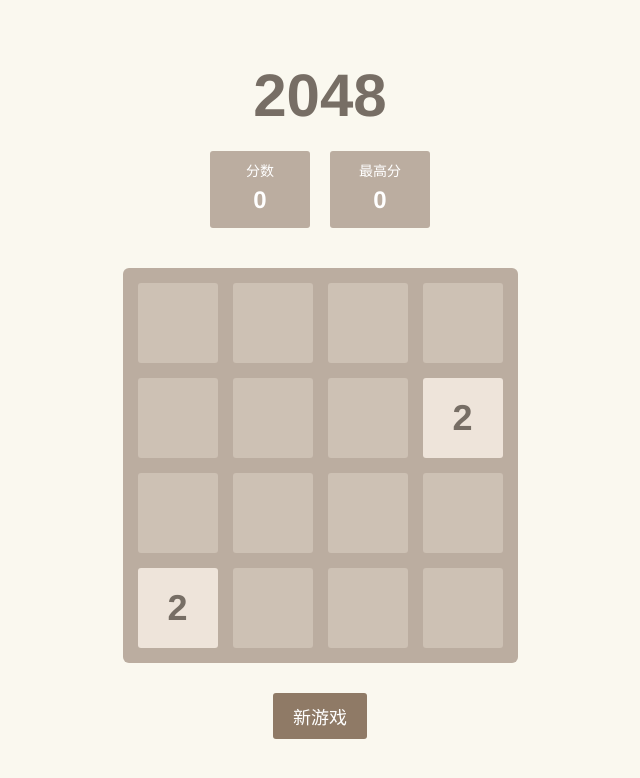
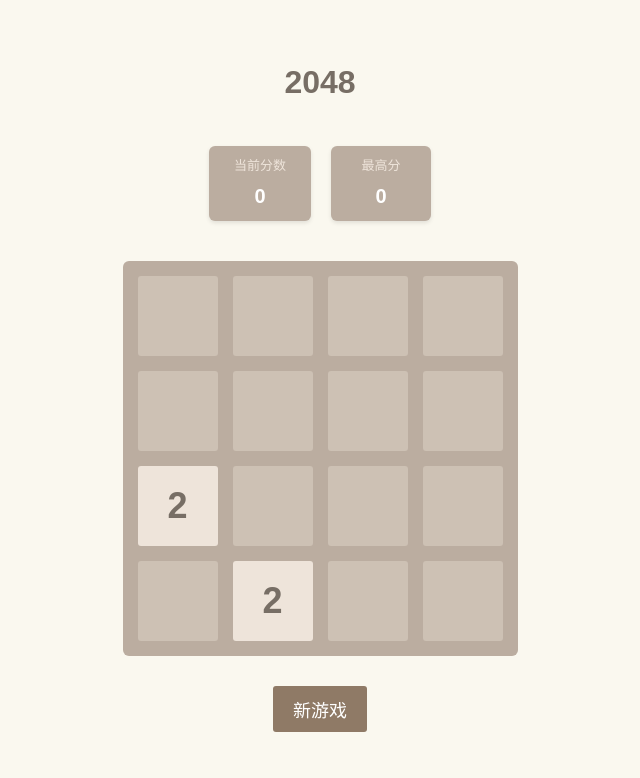
Before and after one commit to Alexzzl/2048_game, a React (Vite) app: page / in a window 1280 px wide. Shown: the top 778 px of the page, without its empty margins (320-960 px from the left). Built offline with nearby package versions, Linux system fonts and the light colour scheme.

Commit message:
修改GameState接口，将grid类型从Cell[][]更改为number[][]，并在Game2048组件中更新相关逻辑，添加最高分功能，优化样式和布局，提升用户体验。

```diff
--- a/src/components/Game2048.tsx
+++ b/src/components/Game2048.tsx
@@ -1,20 +1,13 @@
 import React, { useState, useEffect, useCallback } from 'react';
 import styled from '@emotion/styled';
+import { GameState } from '../types';
 
 // 类型定义
 type Grid = number[][];
 type Direction = 'up' | 'down' | 'left' | 'right';
 
-interface GameState {
-  grid: Grid;
-  score: number;
-  gameOver: boolean;
-  won: boolean;
-}
-
 interface MessageProps {
-  type: 'over' | 'win';
-  children: React.ReactNode;
+  type: 'win' | 'over';
 }
 
 // 样式组件
@@ -23,7 +16,9 @@ const GameContainer = styled.div`
   flex-direction: column;
   align-items: center;
   padding: 20px;
-  font-family: 'Clear Sans', 'Helvetica Neue', Arial, sans-serif;
+  font-family: "PingFang SC", "Microsoft YaHei", Arial, sans-serif;
+  max-width: 500px;
+  margin: 0 auto;
 `;
 
 const Board = styled.div`
@@ -62,25 +57,28 @@ const Cell = styled.div<{ value: number }>`
 const ScoreContainer = styled.div`
   display: flex;
   gap: 20px;
-  margin-bottom: 20px;
+  margin: 20px 0;
 `;
 
 const ScoreBox = styled.div`
-  background-color: #bbada0;
-  color: white;
-  padding: 10px 20px;
-  border-radius: 3px;
+  background: #bbada0;
+  padding: 10px 25px;
+  border-radius: 6px;
   text-align: center;
   min-width: 100px;
+  box-shadow: 0 2px 4px rgba(0, 0, 0, 0.1);
 `;
 
 const ScoreTitle = styled.div`
-  font-size: 14px;
+  color: #eee4da;
   text-transform: uppercase;
+  font-size: 13px;
+  margin-bottom: 5px;
 `;
 
 const ScoreValue = styled.div`
-  font-size: 24px;
+  color: white;
+  font-size: 20px;
   font-weight: bold;
 `;
 
@@ -169,14 +167,25 @@ const addRandomTile = (grid: Grid): Grid => {
 };
 
 const Game2048: React.FC = () => {
-  const [gameState, setGameState] = useState<GameState>(() => ({
+  const [gameState, setGameState] = useState<GameState>({
     grid: addRandomTile(addRandomTile(createEmptyGrid())),
     score: 0,
     gameOver: false,
     won: false
-  }));
+  });
+  const [highScore, setHighScore] = useState<number>(
+    parseInt(localStorage.getItem('2048-high-score') || '0')
+  );
   const [touchStart, setTouchStart] = useState<[number, number] | null>(null);
   const [keepPlaying, setKeepPlaying] = useState(false);
+
+  // 更新最高分
+  useEffect(() => {
+    if (gameState.score > highScore) {
+      setHighScore(gameState.score);
+      localStorage.setItem('2048-high-score', gameState.score.toString());
+    }
+  }, [gameState.score, highScore]);
 
   // 顺时针旋转90度
   const rotateGrid = useCallback((grid: Grid): Grid => {
@@ -369,27 +378,28 @@ const Game2048: React.FC = () => {
 
   return (
     <GameContainer>
-      <h1 style={{ color: '#776e65', marginBottom: '10px', fontSize: '60px' }}>2048</h1>
+      <h1 style={{ color: '#776e65', marginBottom: '20px' }}>2048</h1>
       <ScoreContainer>
         <ScoreBox>
-          <ScoreTitle>分数</ScoreTitle>
+          <ScoreTitle>当前分数</ScoreTitle>
           <ScoreValue>{gameState.score}</ScoreValue>
         </ScoreBox>
         <ScoreBox>
           <ScoreTitle>最高分</ScoreTitle>
-          <ScoreValue>{localStorage.getItem('2048-high-score') || 0}</ScoreValue>
+          <ScoreValue>{highScore}</ScoreValue>
         </ScoreBox>
       </ScoreContainer>
       <Board
         onTouchStart={handleTouchStart}
         onTouchEnd={handleTouchEnd}
         onTouchCancel={handleTouchCancel}
+        className="board"
       >
         {gameState.grid.flat().map((value, index) => (
           <Cell
             key={index}
             value={value}
-            className={value ? 'cell' : ''}
+            className={value ? 'cell-new' : ''}
           >
             {value !== 0 ? value : ''}
           </Cell>
--- a/src/types.ts
+++ b/src/types.ts
@@ -3,7 +3,7 @@ export type Grid = Cell[][];
 export type Direction = 'up' | 'down' | 'left' | 'right';
 
 export interface GameState {
-  grid: Grid;
+  grid: number[][];
   score: number;
   gameOver: boolean;
   won: boolean;
```
